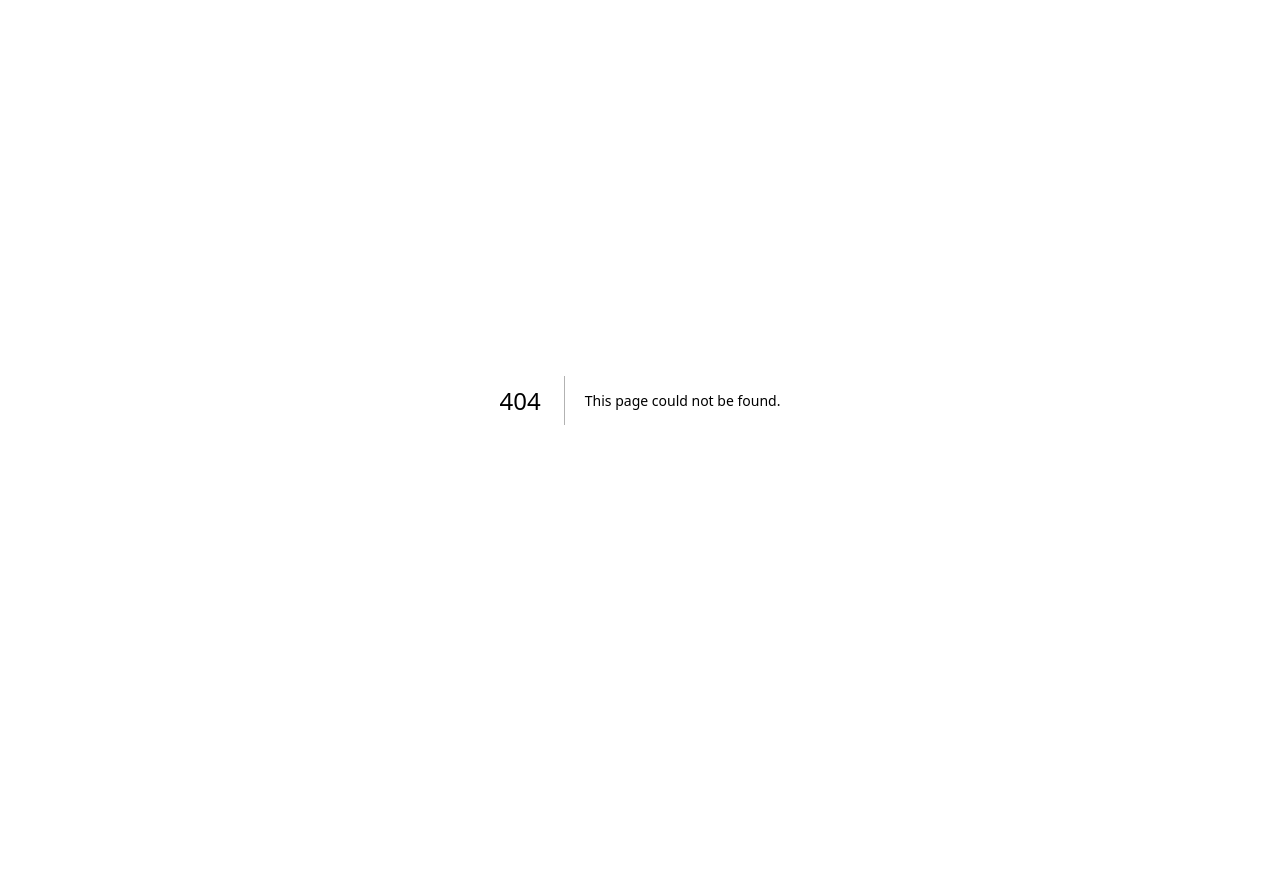
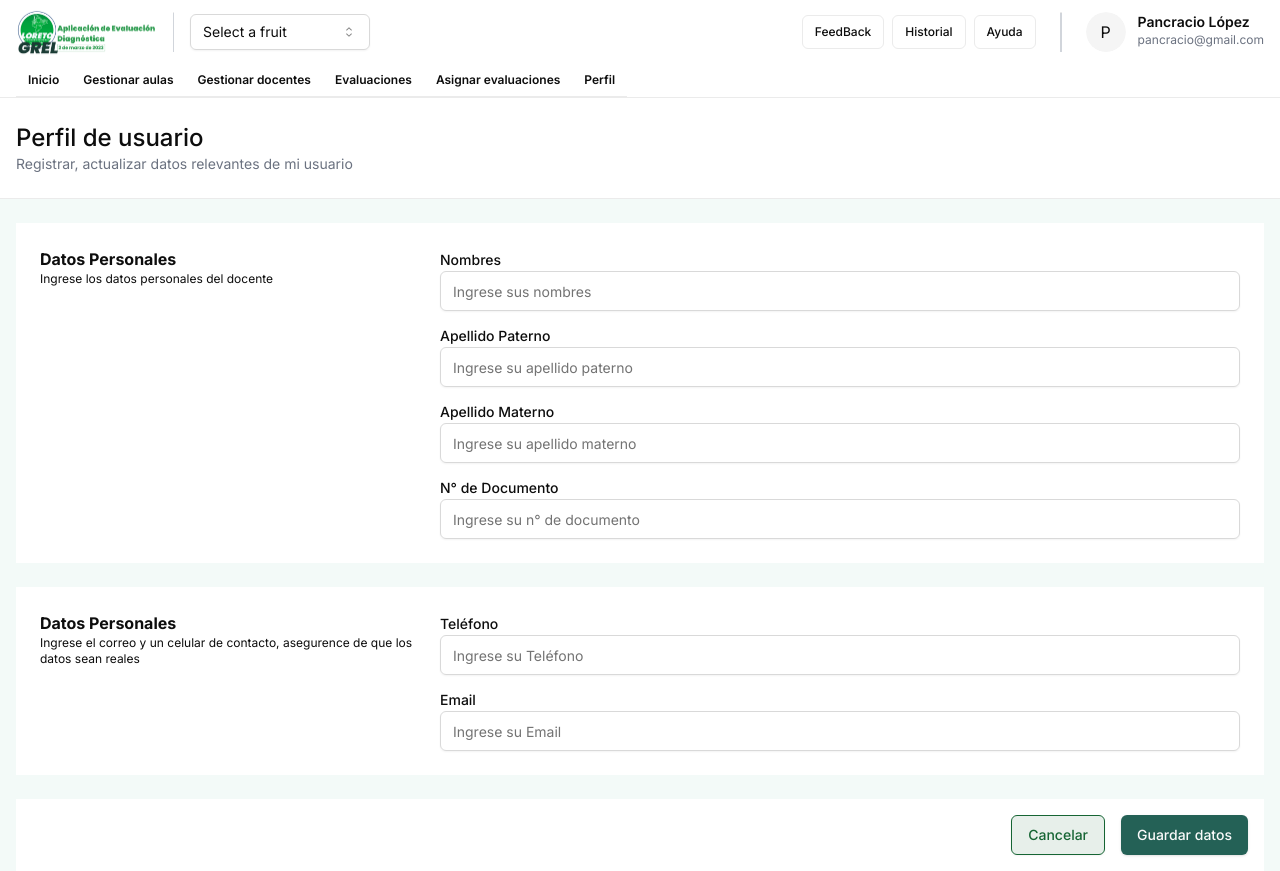
Before and after one commit to daylerjeff199906/template-eva, a Next.js app: page /director/manage-teachers/create in a window 1280 px wide. Before the commit this address had no page. Before the commit the page ends 800 px from the top, so only its background shows below. Built offline with nearby package versions, Linux system fonts and the light colour scheme.

Commit message:
feat: Creation of a form to add teachers

```diff
--- /dev/null
+++ b/src/app/(panel)/director/manage-teachers/create/page.tsx
@@ -0,0 +1,17 @@
+"use client"
+
+import { HeaderSection } from "@/modules/core";
+import { FrmDocenteEditorPersonal } from "@/modules/director/pages";
+
+export default function Create() {
+    return (
+        <main>
+            <HeaderSection
+                title="Perfil de usuario"
+                subtitle="Registrar, actualizar datos relevantes de mi usuario"
+                disableAddButton
+            />
+            <FrmDocenteEditorPersonal />
+        </main>
+    );
+}
--- a/src/modules/core/components/UserProfile/UserContact.tsx
+++ b/src/modules/core/components/UserProfile/UserContact.tsx
@@ -2,7 +2,6 @@
 import { Input } from "@/components/ui/input"
 import { Label } from "@/components/ui/label"
 import { Button } from "@/components/ui/button"
-import { usePathname } from "next/navigation"
 
 export const UserContact = () => {
     return (
--- /dev/null
+++ b/src/modules/core/layouts/LayoutFrmHorizontal.tsx
@@ -0,0 +1,18 @@
+interface IProps {
+    title: string
+    subtitle: string
+    children: React.ReactNode
+}
+
+export const LayoutFrmHorizontal = (props: IProps) => {
+    const { children, subtitle, title } = props
+    return (
+        <article className="flex flex-col sm:flex-row gap-4 sm:items-start w-full">
+            <header className="w-full sm:max-w-sm">
+                <h1 className="title-form font-bold">{title}</h1>
+                <p className="description-form text-xs">{subtitle}</p>
+            </header>
+            <main className="w-full flex flex-col gap-3">{children}</main>
+        </article>
+    )
+}
--- a/src/modules/core/layouts/index.ts
+++ b/src/modules/core/layouts/index.ts
@@ -1,3 +1,4 @@
 import { LayoutAsideSection } from './LayoutAside'
+import { LayoutFrmHorizontal } from './LayoutFrmHorizontal'
 
-export { LayoutAsideSection }
+export { LayoutAsideSection, LayoutFrmHorizontal }
--- /dev/null
+++ b/src/modules/director/pages/FrmDocenteEditor/FrmDocenteEditorPersonal.tsx
@@ -0,0 +1,85 @@
+"use client"
+import { Button } from "@/components/ui/button"
+import { Input } from "@/components/ui/input"
+import { Label } from "@/components/ui/label"
+import { LayoutFrmHorizontal } from "@/modules/core"
+
+export const FrmDocenteEditorPersonal = () => {
+    return (
+        <main className="container pt-6">
+            <form className="flex flex-col gap-6">
+                <section className="p-6 bg-white">
+                    <LayoutFrmHorizontal title="Datos Personales" subtitle="Ingrese los datos personales del docente">
+                        <div>
+                            <Label htmlFor="text">Nombres</Label>
+                            <Input
+                                id="text"
+                                type="text"
+                                className="h-10"
+                                placeholder="Ingrese sus nombres"
+                                required
+                            />
+                        </div>
+                        <div>
+                            <Label htmlFor="text">Apellido Paterno</Label>
+                            <Input
+                                id="text"
+                                type="text"
+                                className="h-10"
+                                placeholder="Ingrese su apellido paterno" required
+                            />
+                        </div>
+                        <div>
+                            <Label htmlFor="text">Apellido Materno</Label>
+                            <Input
+                                id="text"
+                                type="text"
+                                className="h-10"
+                                placeholder="Ingrese su apellido materno"
+                                required
+                            />
+                        </div>
+                        <div>
+                            <Label htmlFor="text">N° de Documento</Label>
+                            <Input
+                                id="text"
+                                type="text"
+                                className="h-10"
+                                placeholder="Ingrese su n° de documento"
+                                required
+                            />
+                        </div>
+                    </LayoutFrmHorizontal>
+                </section>
+                <section className="p-6 bg-white">
+                    <LayoutFrmHorizontal title="Datos Personales" subtitle="Ingrese el correo y un celular de contacto, asegurence de que los datos sean reales">
+                        <div>
+                            <Label htmlFor="text">Teléfono</Label>
+                            <Input
+                                id="text"
+                                type="text"
+                                className="h-10"
+                                placeholder="Ingrese su Teléfono"
+                                required
+                            />
+                        </div>
+                        <div>
+                            <Label htmlFor="text">Email</Label>
+                            <Input
+                                id="text"
+                                type="text"
+                                className="h-10"
+                                placeholder="Ingrese su Email"
+                                required
+                            />
+                        </div>
+                    </LayoutFrmHorizontal>
+                </section>
+                <section className="flex justify-end items-center gap-4 p-4 bg-white">
+                    <Button variant={"outline"} className="h-10 border-green-800 text-green-800 bg-green-800/10">Cancelar</Button>
+                    <Button className="h-10">Guardar datos</Button>
+                </section>
+            </form>
+        </main>
+    )
+}
--- a/src/modules/director/pages/index.ts
+++ b/src/modules/director/pages/index.ts
@@ -2,5 +2,7 @@ import { DirectorHome } from './DirectorHome/DirectorHome'
 import { DocentesList } from './DocentesList/DocentesList'
 import { EvaluacionesList } from './EvaluacionesList/EvaluacionesList'
 import { EvaluacionDetails } from './EvaluacionDetails/EvaluacionDetails'
+import { FrmDocenteEditorPersonal } from './FrmDocenteEditor/FrmDocenteEditorPersonal'
 
-export { DirectorHome, DocentesList, EvaluacionesList, EvaluacionDetails }
+
+export { DirectorHome, DocentesList, EvaluacionesList, EvaluacionDetails, FrmDocenteEditorPersonal}
```
